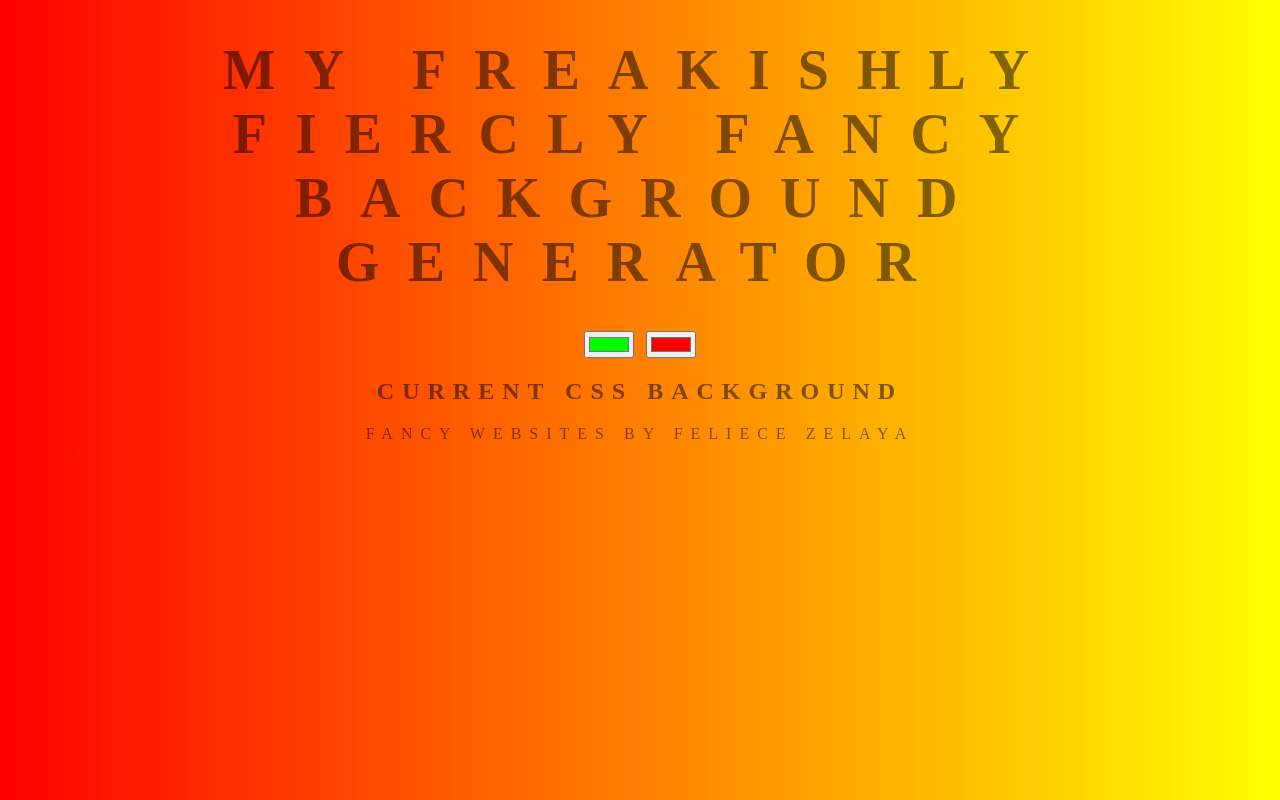
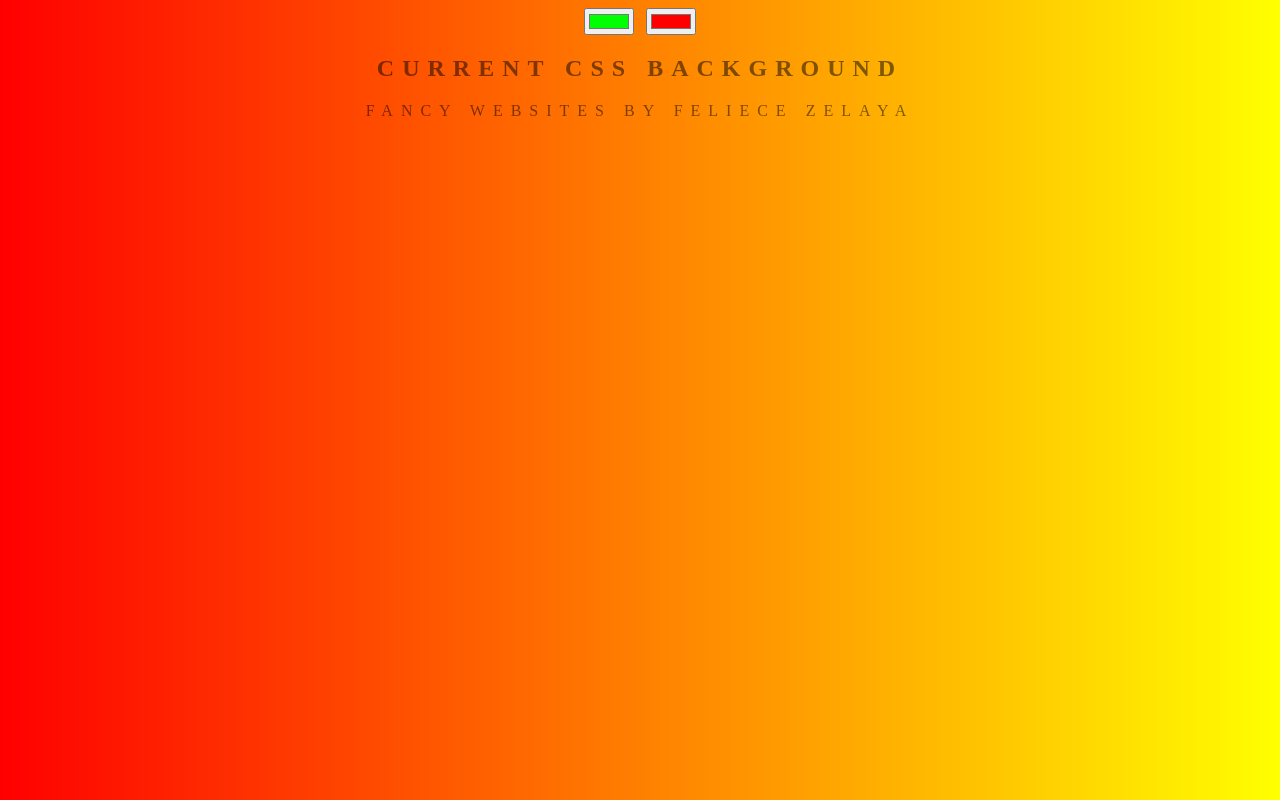
Before and after one commit to feliecezelaya/background-generator, a plain HTML site: page index.html in a window 1280 px wide. Drawn offline with Linux system fonts and the light colour scheme.

Commit message:
initial commit

```diff
--- a/index.html
+++ b/index.html
@@ -5,7 +5,7 @@
 		<link rel="stylesheet" type="text/css" href="style.css">
 	</head>
 	<body id="gradient">
-		<h1>My Freakishly Fiercly Fancy Background Generator</h1>
+
 		<input class="color1" type="color" name="color" value="#00ff00">
 		<input class="color2" type="color" name="color2" value="#ff0000">
 		<h2>Current CSS Background</h2>
```
